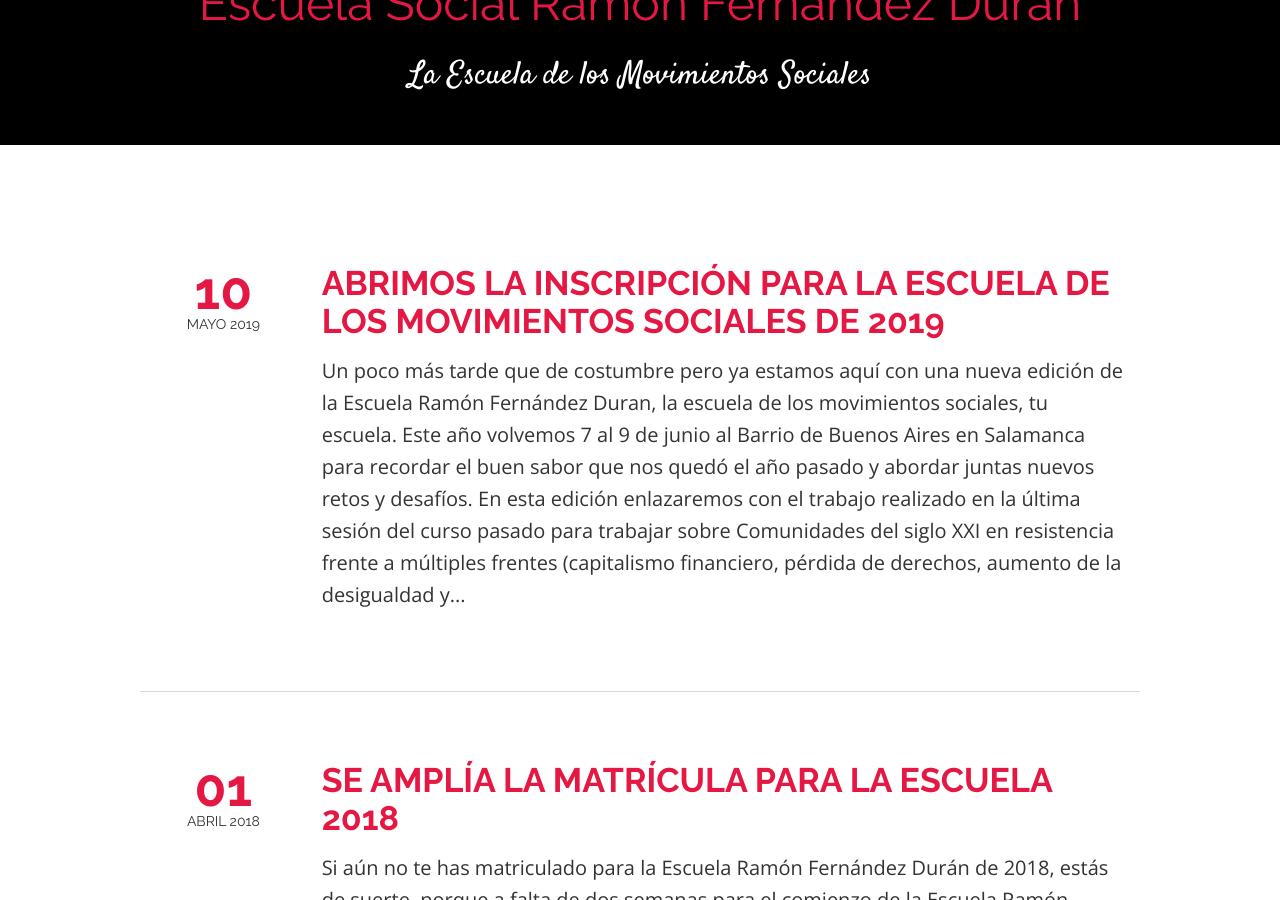
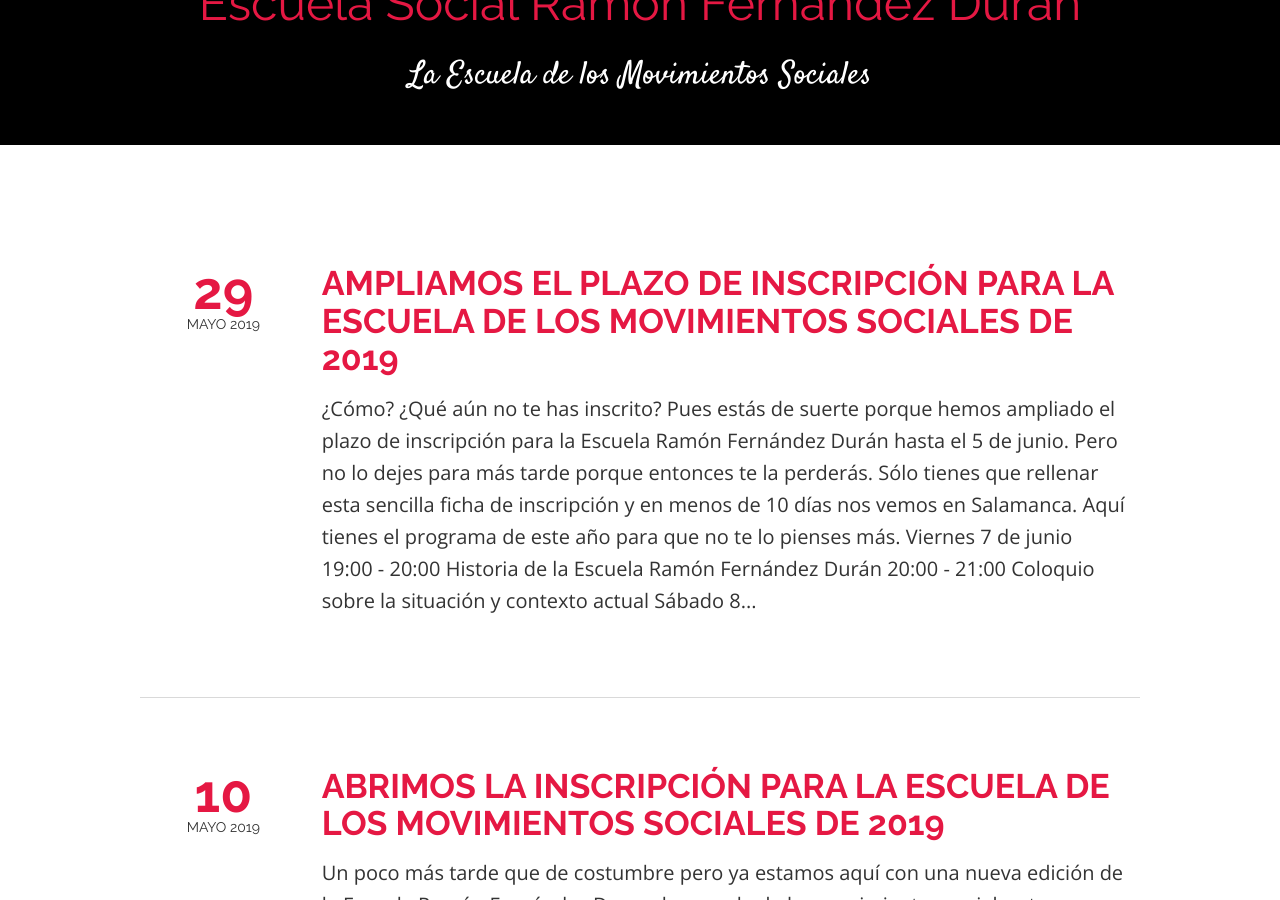
Before and after one commit to escuelaramonfdez/escuelaramonfdez.github.io, a Jekyll site: the page built from index.html, in a window 1280 px wide and 900 px high, scrolled down 379 px. Built offline with Jekyll 4.4.1, drawn with Linux system fonts in a browser that asks for light colours; nearby versions of some CDN libraries; the list of posts is cut into pages by our own code.

Commit message:
Añadido post.

```diff
--- /dev/null
+++ b/_posts/2019-05-29-ampliacion-inscripcion-escuela-2019.md
@@ -0,0 +1,32 @@
+---
+layout: post
+title: "Ampliamos el plazo de inscripción para la escuela de los movimientos sociales de 2019"
+date: "2019-05-29"
+comments: true
+---
+
+¿Cómo? ¿Qué aún no te has inscrito? Pues estás de suerte porque hemos ampliado el plazo de inscripción para la Escuela Ramón Fernández Durán hasta el 5 de junio.
+Pero no lo dejes para más tarde porque entonces te la perderás. Sólo tienes que rellenar esta sencilla [ficha de inscripción](/inscripcion/) y en menos de 10 días nos vemos en Salamanca.
+
+Aquí tienes el programa de este año para que no te lo pienses más.
+
+### Viernes 7 de junio
+
+19:00 - 20:00 Historia de la Escuela Ramón Fernández Durán
+20:00 - 21:00 Coloquio sobre la situación y contexto actual
+
+### Sábado 8 de junio
+9:30 Presentación de la temática de este curso
+10:00 - 11:45 Taller sobre espacios y personas en resistencia
+12:00 - 14:00 Puesta en común y debate abierto en asamblea
+16:00 - 17:30 Mesa de intervenciones sobre experiencias en situaciones de resistencia
+18:00 - 19:15 Trabajo en grupos
+19:15 - 20:00 Puesta en común y construcción del segundo mapa
+
+### Domingo 9 de junio
+9:30 - 10:45 Mesa de intervenciones sobre experiencias con herramientas para la resistencia
+10:45 - 11:45 Trabajo en grupos
+12:00 - 13:00 Puesta en común
+13:00 - 14:00 Evaluación y despedida
+
+¡Te esperamos!
--- a/organizacion.md
+++ b/organizacion.md
@@ -27,7 +27,7 @@ Este año repetimos en el barrio de Buenos Aires en Salamanca.
 
 # Inscripción
 
-El precio de la inscripción es de 5 € más el coste de las comidas que elijas. Para inscribirte es imprescindible rellenar el formulario que la página de [inscripción](/inscripcion/index.html) antes del 31 de mayo.
+El precio de la inscripción es de 5 € más el coste de las comidas que elijas. Para inscribirte es imprescindible rellenar el formulario que la página de [inscripción](/inscripcion/index.html) antes del 5 de junio.
 
 # Alojamiento
 
```
